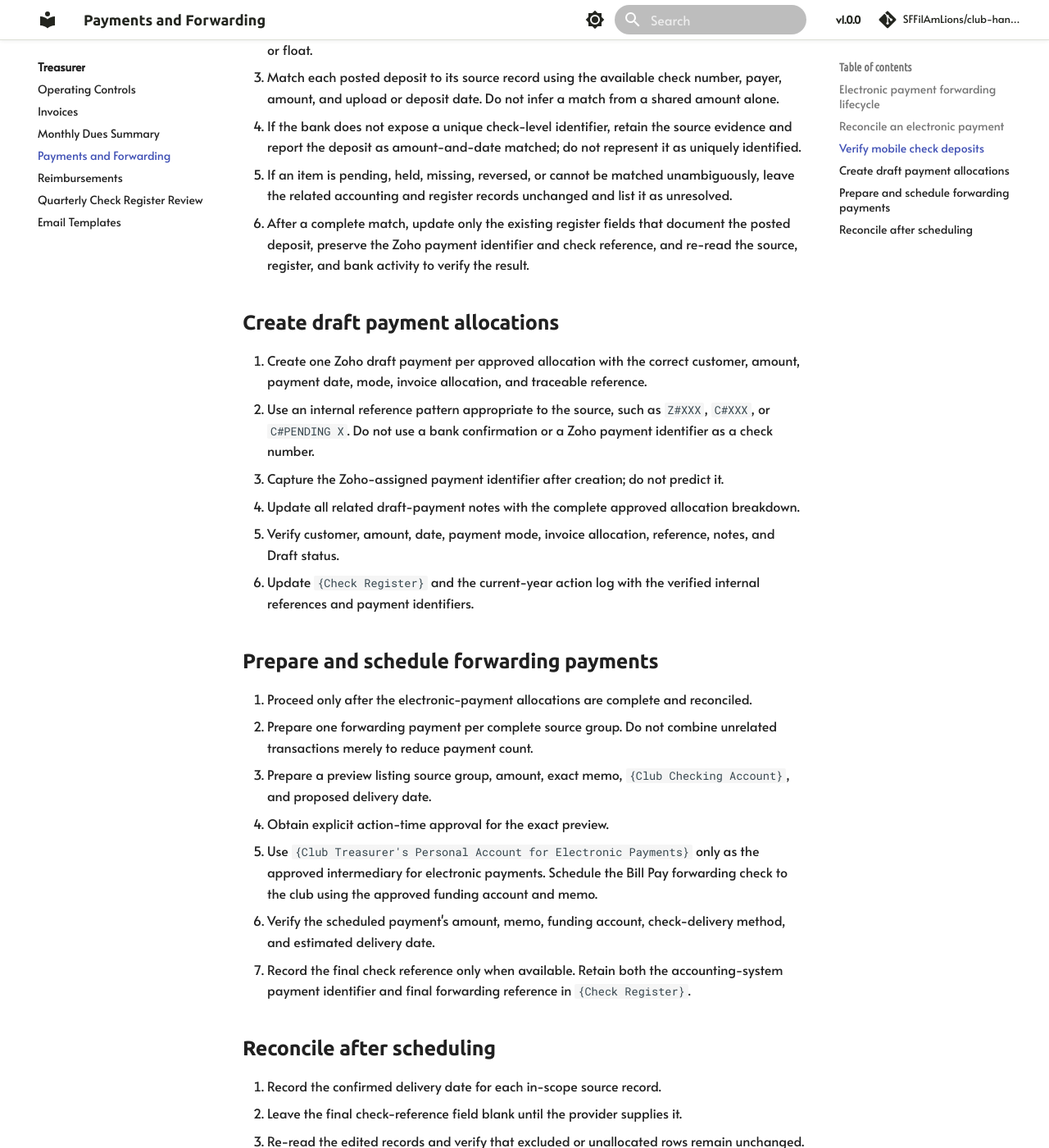
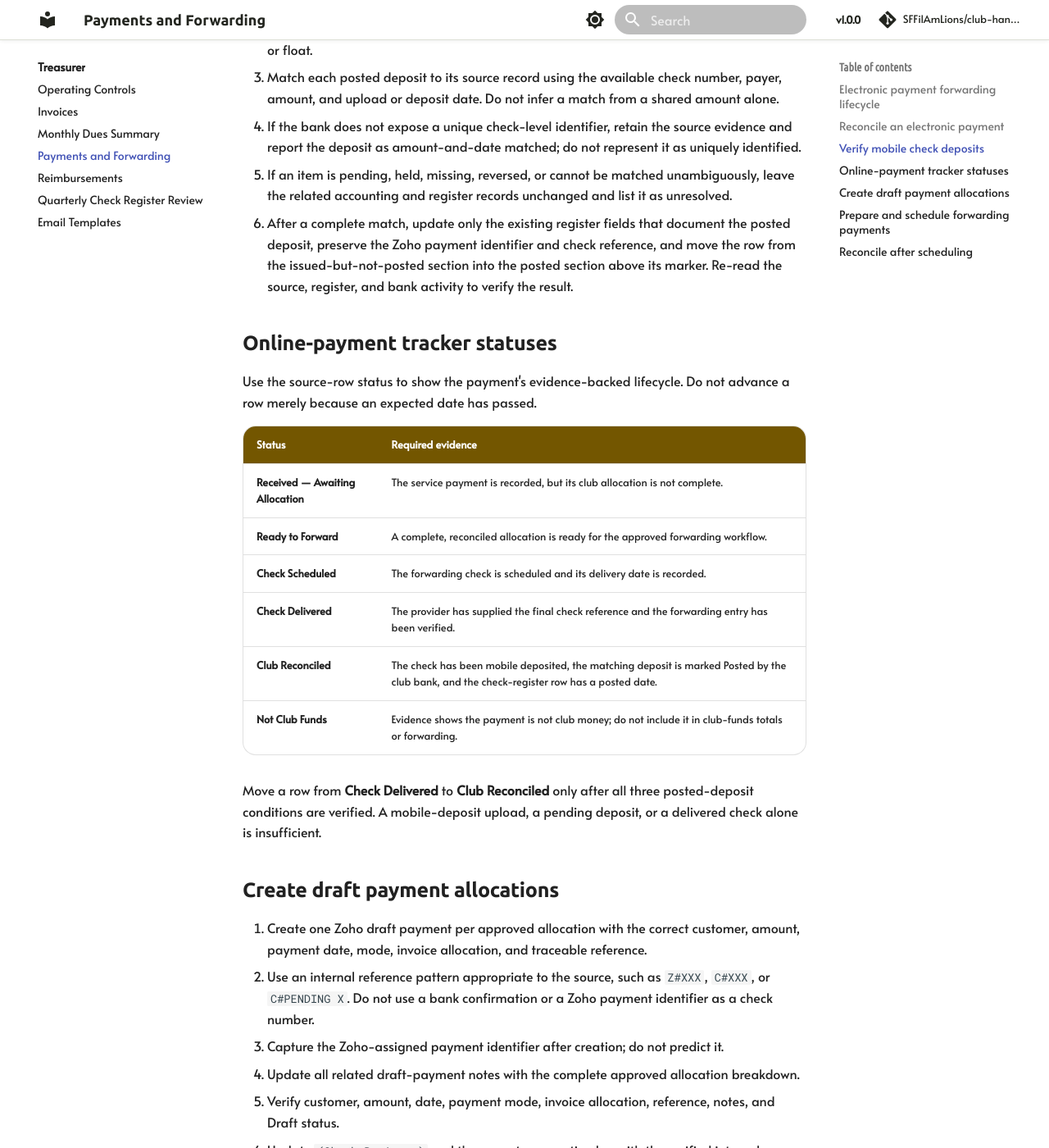
Before and after one commit to SFFilAmLions/club-handbook, an MkDocs documentation site: the page built from docs/treasurer/payments-and-forwarding.md, in a window 1280 px wide and 1400 px high, scrolled down 2896 px. Shown: the whole window at 82% size. Built offline with MkDocs 1.6.1 and Material for MkDocs 9.7.7, drawn with Linux system fonts in a browser that asks for light colours; comment, search, counter and statistics services are not loaded; some of the changed text lies outside the part shown.

Commit message:
docs(treasurer): clarify posted payment reconciliation

```diff
--- a/docs/treasurer/payments-and-forwarding.md
+++ b/docs/treasurer/payments-and-forwarding.md
@@ -44,7 +44,22 @@ Use this procedure to determine whether checks deposited through the bank's mobi
 3. Match each posted deposit to its source record using the available check number, payer, amount, and upload or deposit date. Do not infer a match from a shared amount alone.
 4. If the bank does not expose a unique check-level identifier, retain the source evidence and report the deposit as amount-and-date matched; do not represent it as uniquely identified.
 5. If an item is pending, held, missing, reversed, or cannot be matched unambiguously, leave the related accounting and register records unchanged and list it as unresolved.
-6. After a complete match, update only the existing register fields that document the posted deposit, preserve the Zoho payment identifier and check reference, and re-read the source, register, and bank activity to verify the result.
+6. After a complete match, update only the existing register fields that document the posted deposit, preserve the Zoho payment identifier and check reference, and move the row from the issued-but-not-posted section into the posted section above its marker. Re-read the source, register, and bank activity to verify the result.
+
+## Online-payment tracker statuses
+
+Use the source-row status to show the payment's evidence-backed lifecycle. Do not advance a row merely because an expected date has passed.
+
+| Status | Required evidence |
+| --- | --- |
+| **Received — Awaiting Allocation** | The service payment is recorded, but its club allocation is not complete. |
+| **Ready to Forward** | A complete, reconciled allocation is ready for the approved forwarding workflow. |
+| **Check Scheduled** | The forwarding check is scheduled and its delivery date is recorded. |
+| **Check Delivered** | The provider has supplied the final check reference and the forwarding entry has been verified. |
+| **Club Reconciled** | The check has been mobile deposited, the matching deposit is marked Posted by the club bank, and the check-register row has a posted date. |
+| **Not Club Funds** | Evidence shows the payment is not club money; do not include it in club-funds totals or forwarding. |
+
+Move a row from **Check Delivered** to **Club Reconciled** only after all three posted-deposit conditions are verified. A mobile-deposit upload, a pending deposit, or a delivered check alone is insufficient.
 
 ## Create draft payment allocations
 
@@ -72,3 +87,4 @@ Use this procedure to determine whether checks deposited through the bank's mobi
 3. Re-read the edited records and verify that excluded or unallocated rows remain unchanged.
 4. Once the final reference is available, replace only the pending forwarding reference while preserving allocation suffixes and accounting-system identifiers.
 5. Verify final register entries against the source payment, forwarding check, and Zoho drafts.
+6. When the club-bank deposit is independently verified as posted, record the register posted date and move the matching source row from **Check Delivered** to **Club Reconciled**.
```
Also changed, not shown: docs/treasurer/reimbursements.md (+1 -1 lines).
